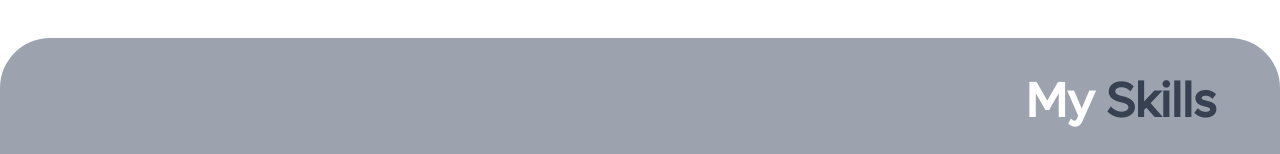
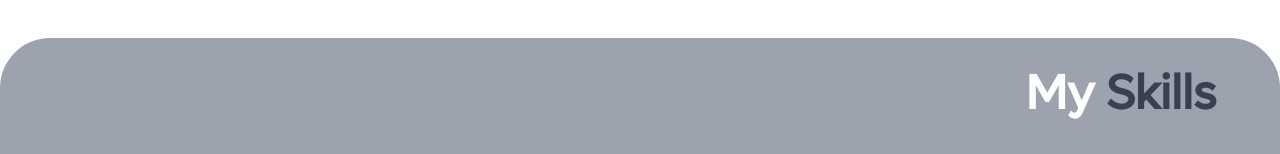
Before and after one commit to jannatsk44/jannatsk44.github.io, a React (Create React App) app: page / in a window 1280 px wide. Shown: the part 2388-2542 px from the top of the page. Built offline with nearby package versions, Linux system fonts and the light colour scheme.

Commit message:
modifications

```diff
--- a/src/components/sections/Mainpage.jsx
+++ b/src/components/sections/Mainpage.jsx
@@ -11,7 +11,7 @@ function Mainpage() {
         <div className='w-full flex flex-col items-center justify-center'>
 
             <div className='text-2xl sm:text-xl font-semibold inline-block rounded-full border-2 border-black px-4 font-lufga mb-4'>Hello!</div>
-            <label className='w-full text-center text-5xl sm:text-2xl font-semibold font-urbanist'>I’m <span className='text-butonOrange typing-demo inline-block -mb-2'>Jannat Iqbal Shaikh, </span><br/>Full-Stack AI Developer</label>
+            <label className='w-full text-center text-5xl sm:text-[1.4rem] font-semibold font-urbanist'>I’m <span className='text-butonOrange typing-demo inline-block -mb-2'>Jannat Iqbal Shaikh, </span><br/>Full-Stack AI Developer</label>
 
         </div>
         <div className='w-full flex'>
--- a/src/components/sections/Projects.jsx
+++ b/src/components/sections/Projects.jsx
@@ -43,7 +43,7 @@ function Projects() {
           <a href='https://github.com/jannatsk44?tab=repositories' target="_blank" rel="noopener noreferrer"  className='w-1/12 sm:w-1/3 sm:rounded-2xl h-fit flex items-center justify-center z-10 p-2 bg-butonOrange text-white font-semibold text-xl sm:text-sm sm:pl-2 sm:pr-2 sm:mr-3 rounded-full'>View All <LuMoveUpRight />
           </a>
         </div>
-        <div className='w-full pl-20 xs:pl-2 sm:pl-5 opacity-100 sm:py-0 py-10 z-10'>
+        <div className='w-full pl-20 xs:pl-2 sm:pl-5 opacity-100 sm:py-0 py-8 z-10'>
         <Slider {...settings}>
         <div>
             <ProjectCard title='Lost Laptop Tracking System Using MAC Address' content='A laptop tracking system using MAC address is a solution designed to help track and recover lost or stolen laptops. MAC address stands for Media Access Control address and it is a unique identifier assigned to network interfaces for communications on a network.' link='https://github.com/pillaiganeshmohan/Lost-Laptop-Tracking-System-Using-MAC-Address'/>
--- a/src/components/sections/Skills.jsx
+++ b/src/components/sections/Skills.jsx
@@ -4,7 +4,7 @@ import Skillbar from '../Skillbar'
 function Skills() {
   return (
     <div id='skills' className='w-full flex flex-col sm:h-auto sm:pb-10 h-[90vh] rounded-[50px] bg-[#9ca3af]'>
-        <label className='w-full opacity-100 z-10 text-5xl font-lufga font-semibold my-10 pr-16 sm:pr-5  sm:text-4xl text-right text-white'>My <span className='text-butonOrange'>Skills</span></label>
+        <label className='w-full opacity-100 z-10 text-5xl font-lufga font-semibold my-8 pr-16 sm:pr-5  sm:text-4xl text-right text-white'>My <span className='text-butonOrange'>Skills</span></label>
         <div className='grid grid-cols-2 sm:grid-cols-1 sm:gap-5 gap-20 px-16 sm:px-5'>
             <Skillbar title='Programming Languages' skills='C, C++, Java, Python' efficiency='80'/>
             <Skillbar title='Web development' skills='HTML, CSS, Javascript, PHP' efficiency='90'/>
```
